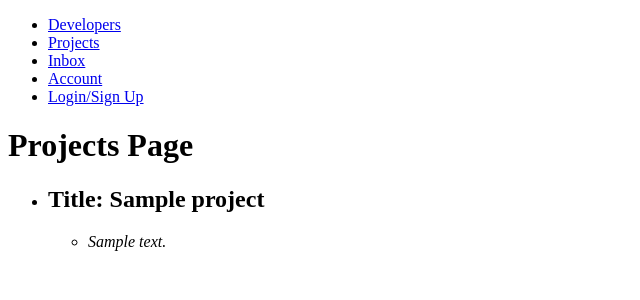
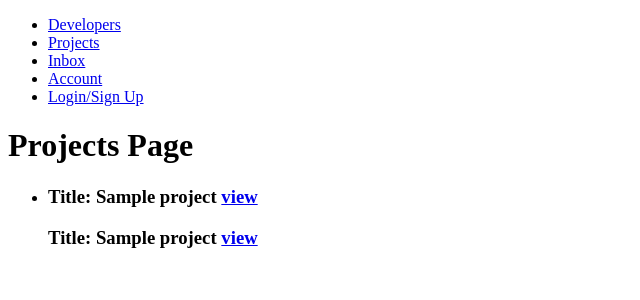
Before and after one commit to Rvkt/DevSearch, a Django app: template projects/templates/projects/projects.html in a window 1280 px wide. Shown: the top 300 px of the page, without its empty margins (0-640 px from the left). Run offline with Django 3.2, Linux system fonts and the light colour scheme; the template is opened without the code that fills it: most values are stand-ins (such as "Sample title", 1, 10 or a date in 2020).

Commit message:
referencing single projects

```diff
--- a/projects/templates/projects/projects.html
+++ b/projects/templates/projects/projects.html
@@ -3,10 +3,12 @@
 <h1>Projects Page</h1>
 <ul>
     {% for project in projects %}
-    <li><h2>Title: {{ project.title }}</h2></li>
-    <ul>
-        <li><i>{{ project.description }}</i></li>
-    </ul>
+    <li>
+        <h3>Title: {{ project.title }} <a href="project/{{ project.id }}/">view</a></h3>
+        <!-- Django way to reference -->
+        <h3>Title: {{ project.title }} <a href="{% url 'project' project.id %}">view</a></h3>
+    </li>
+
     {% endfor %}
 </ul>
 
```
